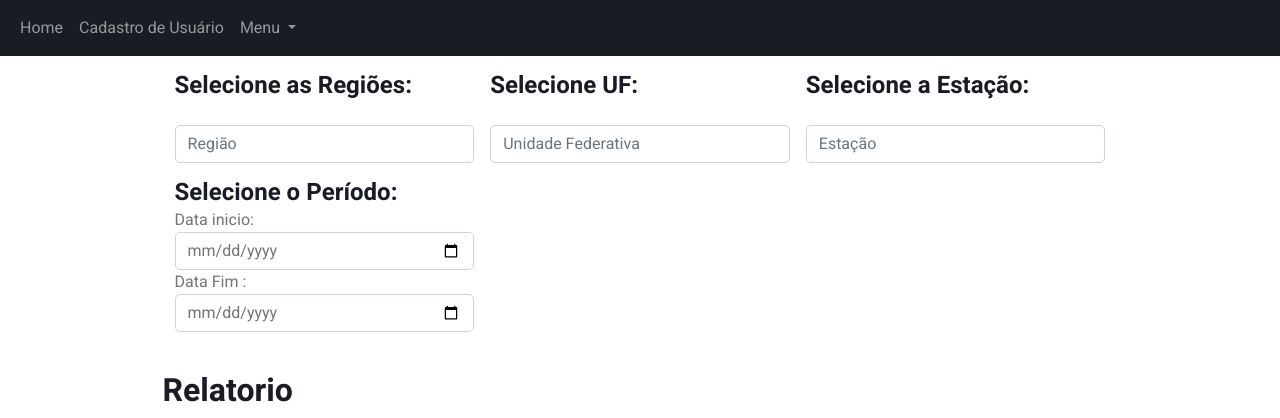
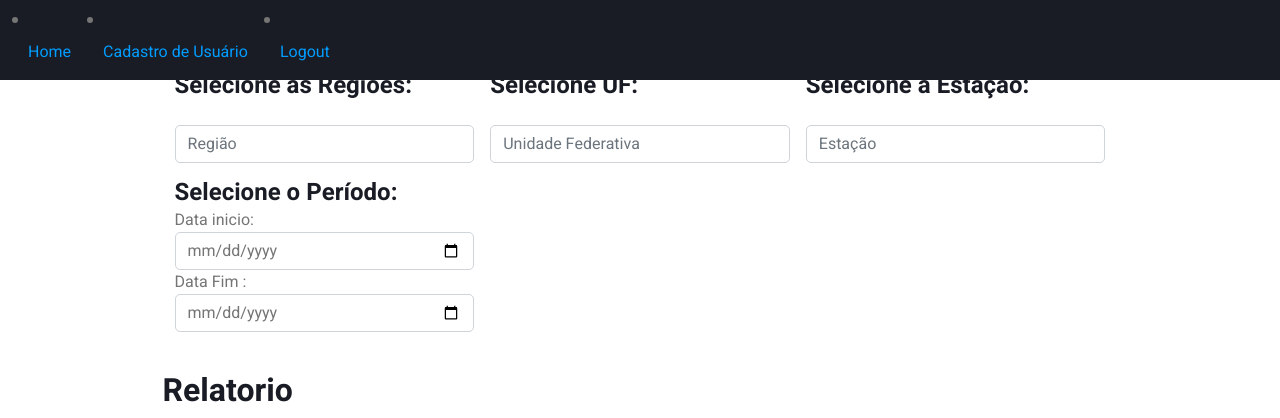
Before and after one commit to DatatechOffice/Api_Iacit, a Python web app: template api/src/main/resources/templates/home.html in a window 1280 px wide. Shown: the top 418 px of the page. Run offline with Jinja, Linux system fonts and the light colour scheme; the template is opened without the code that fills it, so the values that code supplies are empty; some libraries are stand-ins or nearby versions.

Commit message:
commit final

```diff
--- a/api/src/main/resources/static/js/main.js
+++ b/api/src/main/resources/static/js/main.js
@@ -288,3 +288,8 @@ document.addEventListener('click', function(eventestacao){
 
 
 		});
+
+function logout() {
+
+	window.location.replace("/index");
+}
--- a/api/src/main/resources/templates/home.html
+++ b/api/src/main/resources/templates/home.html
@@ -35,28 +35,17 @@
         <!-- Esse Div armazena as opções do -->
         <div class="container-fluid">
           <div class="collapse navbar-collapse" id="navbarTogglerDemo02">
-            <ul class="navbar-nav me-auto mb-2 mb-lg-0">
               <li class="nav-item">
-                <a class="nav-link" aria-current="page" href="../templates/index.html">Home</a>
+                <a class="nav-link" aria-current="page" href="/home">Home</a>
               </li>
               <!-- Encaminha para os filtros-->
               <li class="nav-item">
-                <a class="nav-link" aria-current="page" href="../templates/cadastro.html">Cadastro de Usuário</a>
+                <a class="nav-link" aria-current="page" href="/cadastro">Cadastro de Usuário</a>
               </li>
-              <li class="nav-item dropdown">
-                <a class="nav-link dropdown-toggle me-2" href="#" id="navbarDropdown" role="button"
-                  data-bs-toggle="dropdown" aria-expanded="false">
-                  Menu
-                </a>
-                <ul class="dropdown-menu" aria-labelledby="navbarDropdown">
-                  <li><a class="dropdown-item" href="#">Configurações de Usuário</a></li>
-                  <li>
-                    <hr class="dropdown-divider">
-                  </li>
-                  <li><a class="dropdown-item" href="../templates/login.html">Logout</a></li>
-                </ul>
+
+              <li class="nav-item">
+                <a class="nav-link" aria-current="page" onclick="logout()">Logout</a>
               </li>
-            </ul>
           </div>
         </div>
       </nav>
```
